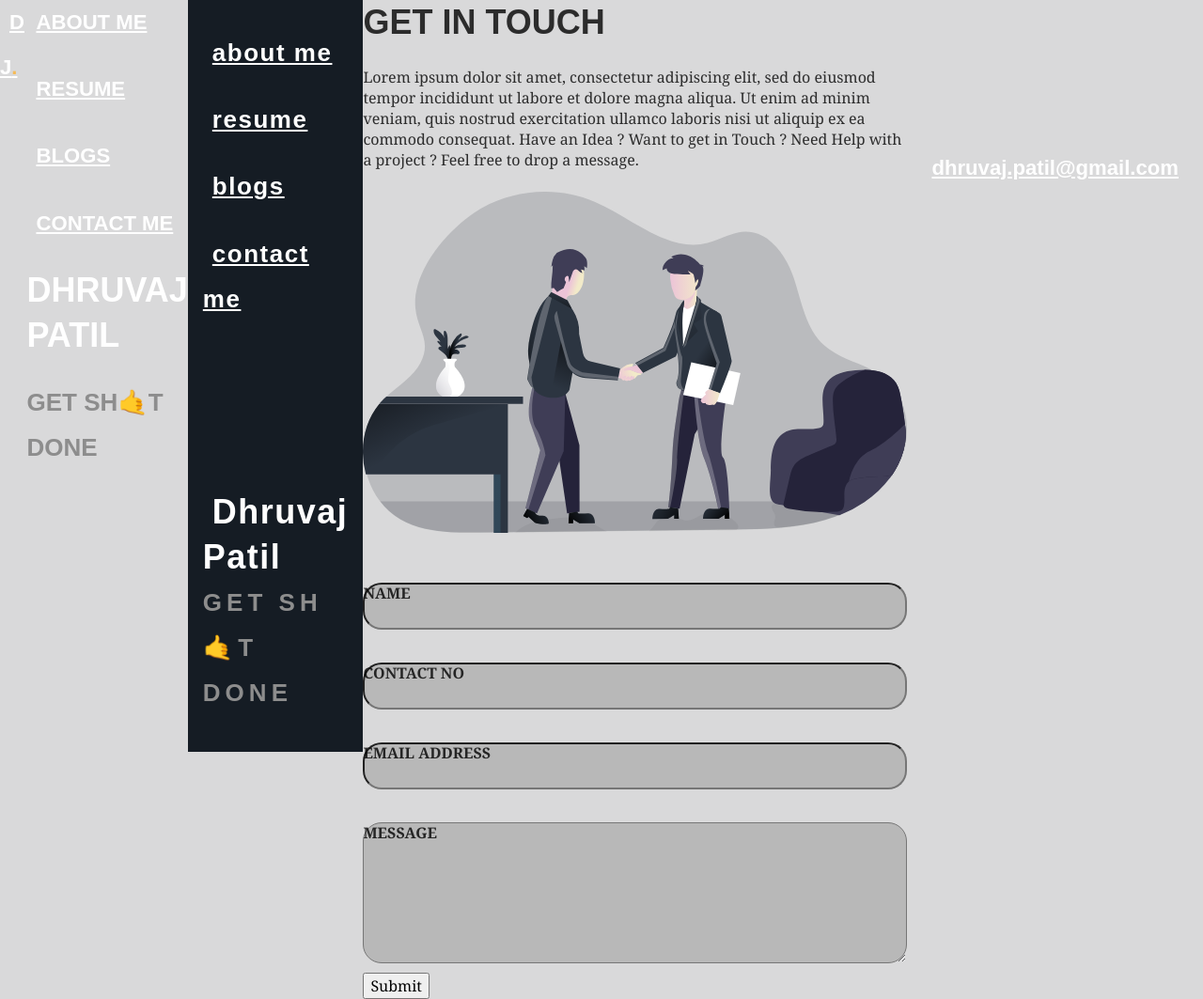
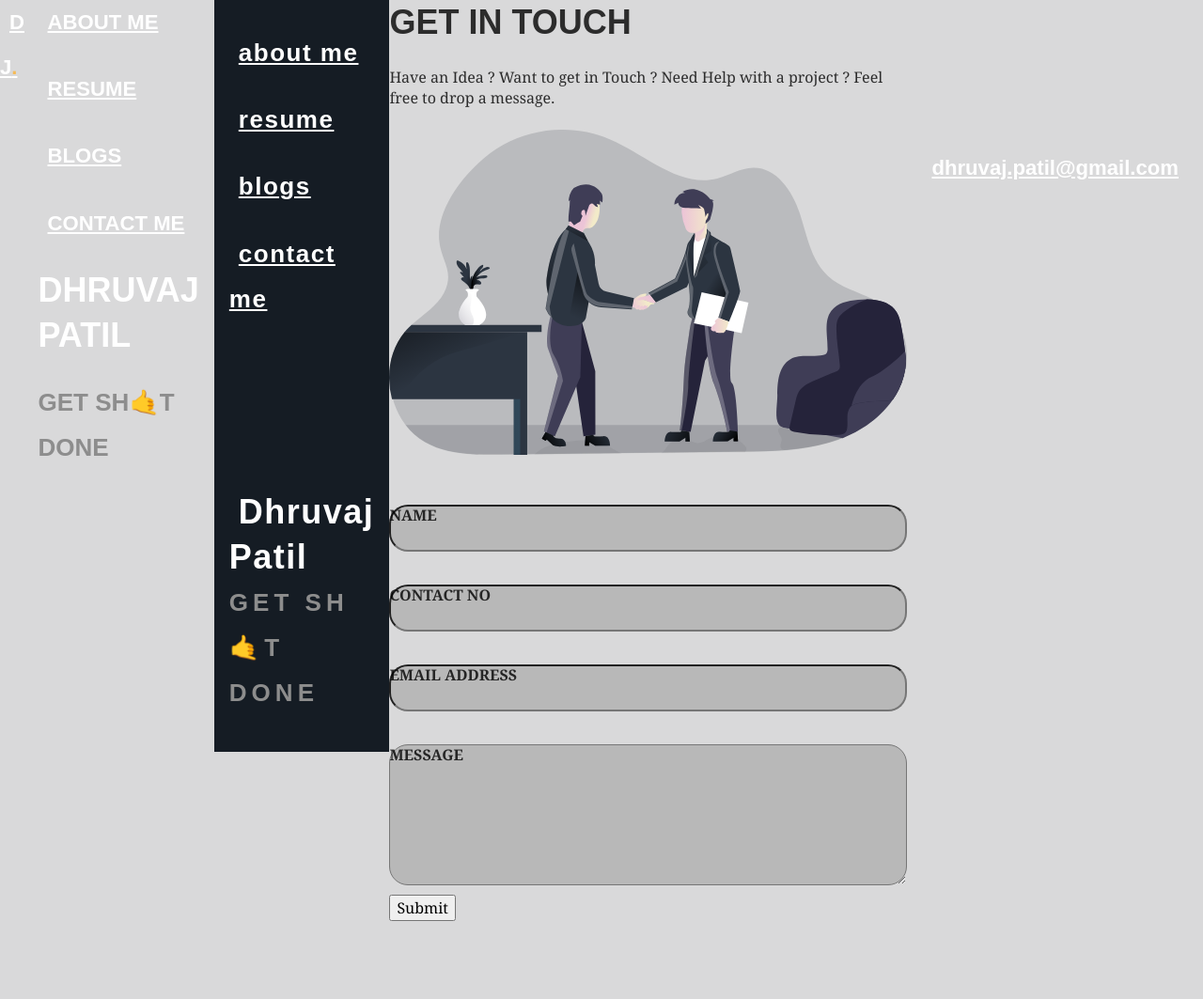
Before and after one commit to dhruvaj-patil/portfolio_website, a Gatsby site: page /contact-me in a window 1280 px wide. Shown: the whole page at 94% size. After the commit the page ends 980 px from the top, so only its background shows below. Built offline with nearby package versions, Linux system fonts and the light colour scheme; Gatsby itself is replaced by a stand-in of ours; what typography-theme-twin-peaks would draw is missing.

Commit message:
Lorem Ipsum Removed

```diff
--- a/src/pages/contact-me.js
+++ b/src/pages/contact-me.js
@@ -21,10 +21,6 @@
           <div className={style.sectionOne}>
           <div>
             <p>
-              Lorem ipsum dolor sit amet, consectetur adipiscing elit, sed do
-              eiusmod tempor incididunt ut labore et dolore magna aliqua. Ut
-              enim ad minim veniam, quis nostrud exercitation ullamco laboris
-              nisi ut aliquip ex ea commodo consequat.
               Have an Idea ? Want to get in Touch ? Need Help with a project ? Feel free to drop a message.
             </p>
             </div>
```
